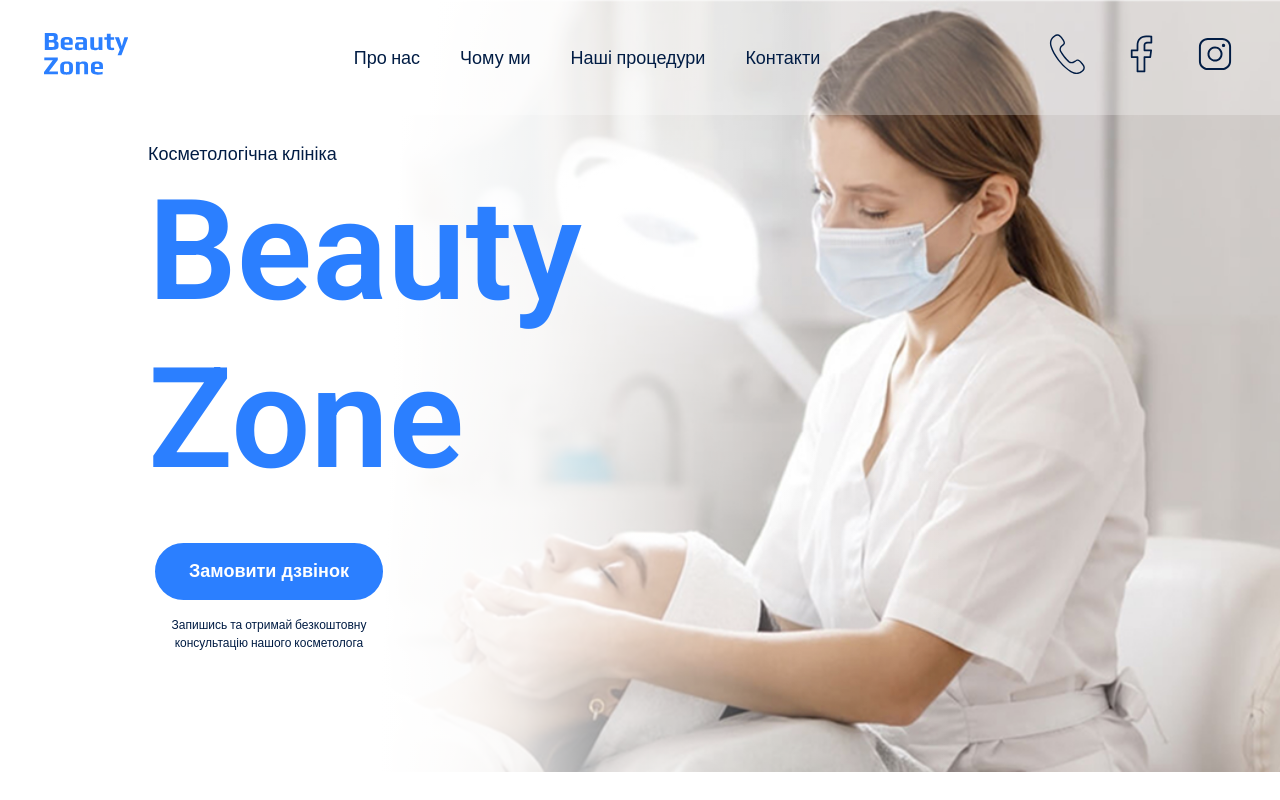
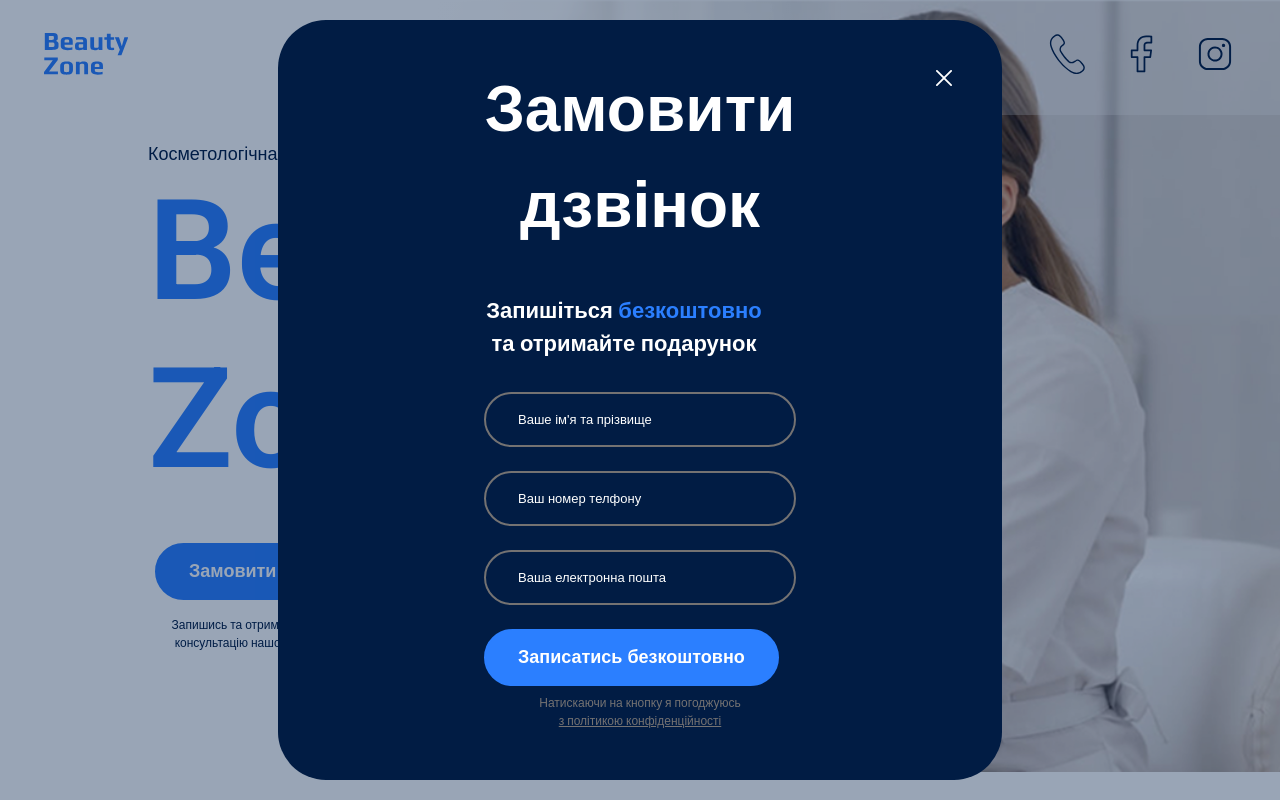
Before and after one commit to AlecVolt/beauty-zone, a plain HTML site: page index.html in a window 1280 px wide. Both pictures are taken after a click on the button "Замовити дзвінок". Shown: the top 800 px of the page. Drawn offline with nearby package versions, Linux system fonts and the light colour scheme; a script that the page names is missing.

Commit message:
modal done

```diff
--- a/index.html
+++ b/index.html
@@ -95,7 +95,7 @@
                     <p class="hero-section__subtitle">Косметологічна клініка</p>
                     <h1 class="hero-section__title">Beauty Zone</h1>
                     <div class="hero-section__button-container">
-                        <button class="hero-section__button button" type="button">Замовити дзвінок</button>
+                        <button class="hero-section__button button modal-btn-open" type="button">Замовити дзвінок</button>
                         <p class="hero-section__text">Запишись та отримай безкоштовну консультацію нашого косметолога</p>
                     </div>
                 </div>
@@ -233,7 +233,7 @@
                                 id="user-name" placeholder="Ваше ім'я та прізвище">
                             </div>
                             <div class="contact-section__form-field input">
-                                <label class="input__label visually-hidden" for="user-tel">Ваш номер телфону</label>
+                                <label class="input__label visually-hidden" for="user-tel">Ваш номер телефону</label>
                                 <input class="input__control" type="tel" name="user-tel"
                                 id="user-name" placeholder="Ваш номер телфону">
                             </div>
@@ -289,6 +289,40 @@
         </div>
     </footer>
 
+    <div class="backdrop is-hidden">
+        <div class="modal">
+            <button class="modal__close-btn modal-btn-close" type="button">
+                        <svg width="16px" height="16px">
+                            <use href="./images/icons.svg#icon-close"></use>
+                        </svg>
+            </button>
+            <h2 class="modal__title section-title section-title--centered">Замовити дзвінок</h2>
+            <h3 class="modal__form-title">Запишіться <span class="text-brand">безкоштовно</span> та отримайте подарунок</h3>
+                <form name="modal-contact-form" autocomplete="off" novalidate>
+                    <div class="modal__form-field input">
+                        <label class="input__label visually-hidden" for="user-name">Ваше ім'я та прізвище</label>
+                        <input class="modal__input-control input__control" type="text" name="user-name"
+                        id="user-name" placeholder="Ваше ім'я та прізвище">
+                    </div>
+                    <div class="modal__form-field input">
+                        <label class="input__label visually-hidden" for="user-tel">Ваш номер телефону</label>
+                        <input class="modal__input-control input__control" type="tel" name="user-tel"
+                        id="user-name" placeholder="Ваш номер телфону">
+                    </div>
+                    <div class="modal__form-field input">
+                        <label class="input__label visually-hidden" for="user-email">Ваша електронна пошта</label>
+                        <input class="modal__input-control input__control" type="email" name="user-email"
+                        id="user-name" placeholder="Ваша електронна пошта">
+                    </div>
+                    <button class="modal__button button" type="button">Записатись безкоштовно</button>
+                    <p class="modal__policy-agree policy-agree">
+                        Натискаючи на кнопку я погоджуюсь <a class="policy-agree__link" href="#">з політикою конфіденційності</a>
+                    </p>
+
+                </form>
+        </div>
+    </div>
+
     <script src="./js/mobile-menu.js"></script>
     <script src="https://cdn.jsdelivr.net/npm/swiper@11/swiper-bundle.min.js"></script>
     <script src="./js/procedures-slider.js"></script>
--- a/js/modal.js
+++ b/js/modal.js
@@ -3,6 +3,11 @@ const modalBtnOpen = document.querySelector('.modal-btn-open');
 const modalBtnClose = document.querySelector('.modal-btn-close');
 
 const toggleModal = () => modal.classList.toggle('is-hidden');
+const disableScrollModal = () =>
+  document.body.classList.toggle('is-scroll-disabled');
 
 modalBtnOpen.addEventListener('click', toggleModal);
 modalBtnClose.addEventListener('click', toggleModal);
+
+modalBtnOpen.addEventListener('click', disableScrollModal);
+modalBtnClose.addEventListener('click', disableScrollModal);
--- a/scss/layouts/_footer.scss
+++ b/scss/layouts/_footer.scss
@@ -1,10 +1,22 @@
 .footer {
+    position: relative;
     background-color: var(--color-brand-dark);
     padding: 32px 0;
 
     @media screen and (min-width: $bp-tablet) {
         padding: 56px 0;
         font-size: 16px;
+    }
+
+    &::before {
+        content: '';
+        position: absolute;
+        background-image: url(../../images/footer-decor.png);
+        background-repeat: no-repeat;
+        width: 247px;
+        height: 152px;
+        bottom: 0;
+        right: 0;
     }
 
     &__container {
@@ -26,6 +38,7 @@
 
         @media screen and (min-width: $bp-tablet) {
             flex-direction: row;
+            align-items: flex-start;
             gap: 32px;
             text-align: left;
             flex-basis: 50%;
@@ -35,7 +48,7 @@
     &__logo,
     &__menu,
     &__address-contacts,
-    &__address-list {
+    &__address-info {
         flex-basis: 50%;
     }
 
--- a/scss/layouts/_modal-contact.scss
+++ b/scss/layouts/_modal-contact.scss
@@ -0,0 +1,62 @@
+.backdrop {
+  position: fixed;
+  top: 0;
+  right: 0;
+  bottom: 0;
+  left: 0;
+  background-color: rgba(1, 31, 74, 0.4);
+  display: flex;
+  align-items: center;
+  justify-content: center;
+  padding: 20px;
+  transition: opacity .3s, visibility .3s;
+
+  &.is-hidden {
+    opacity: 0;
+    visibility: hidden;
+    pointer-events: none;
+  }
+}
+
+.modal {
+    position: relative;
+    background-color: var(--color-brand-dark);
+    padding: 42px 206px;
+    border-radius: 48px;
+    height: 100%;
+    max-height: 764px;
+    width: 100%;
+    max-width: 724px;
+
+    &__close-btn {
+        position: absolute;
+        top: 50px;
+        right: 50px;
+        display: flex;
+        align-items: center;
+        justify-content: center;
+        padding: 0;
+        fill: transparent;
+        stroke: var(--color-primary-light);
+        background-color: transparent;
+        border: none;
+        cursor: pointer;
+    }
+
+    &__title {
+        color: var(--color-primary-light);
+        margin-bottom: 40px;
+    }
+
+    &__form-title {
+        color: var(--color-primary-light);
+        font-size: 22px;
+        text-align: center;
+        margin-bottom: 32px;
+        max-width: 280px;
+    }
+
+    &__input-control {
+        margin-bottom: 24px;
+    }
+}
```
Also changed, not shown: css/main.min.css, images/footer-decor.png (added), 1 other file.
